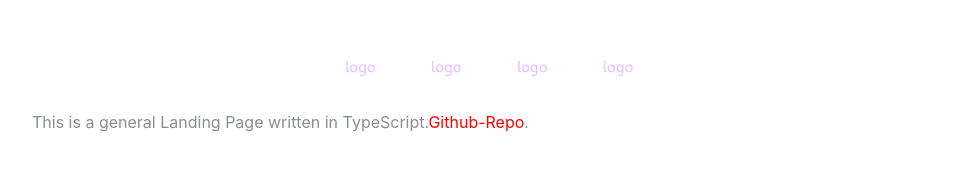
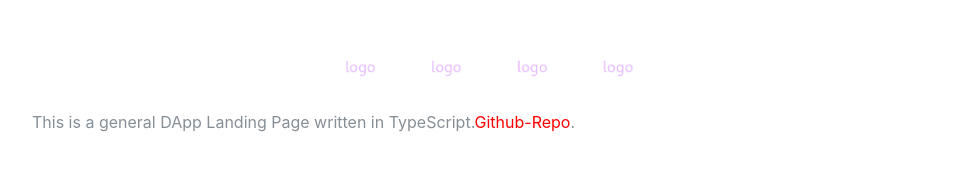
Before and after one commit to xTeKc/AboutMeWebpage, a plain HTML site: page index.html in a window 1280 px wide. Shown: the part 3774-3953 px from the top of the page, without its empty margins (288-1263 px from the left). Drawn offline with Linux system fonts and the light colour scheme; a web font is replaced by a local one.

Commit message:
update text

```diff
--- a/index.html
+++ b/index.html
@@ -209,7 +209,7 @@
             <h3 class="mb-0">Landing Page (TypeScript)</h3>
             <div class="subheading mb-3">Multi Blockchain</div>
             <img class="img-fluid mx-auto mb-2" src="img/generalDappLandingPage.png" alt="generalDappLandingPageIMG">
-            <div>This is a general Landing Page written in TypeScript.<a href="https://github.com/xTeKc/LandingPageTS">Github-Repo</a>.</div>
+            <div>This is a general DApp Landing Page written in TypeScript.<a href="https://github.com/xTeKc/LandingPageTS">Github-Repo</a>.</div>
           </div>
         </div>
 
```
